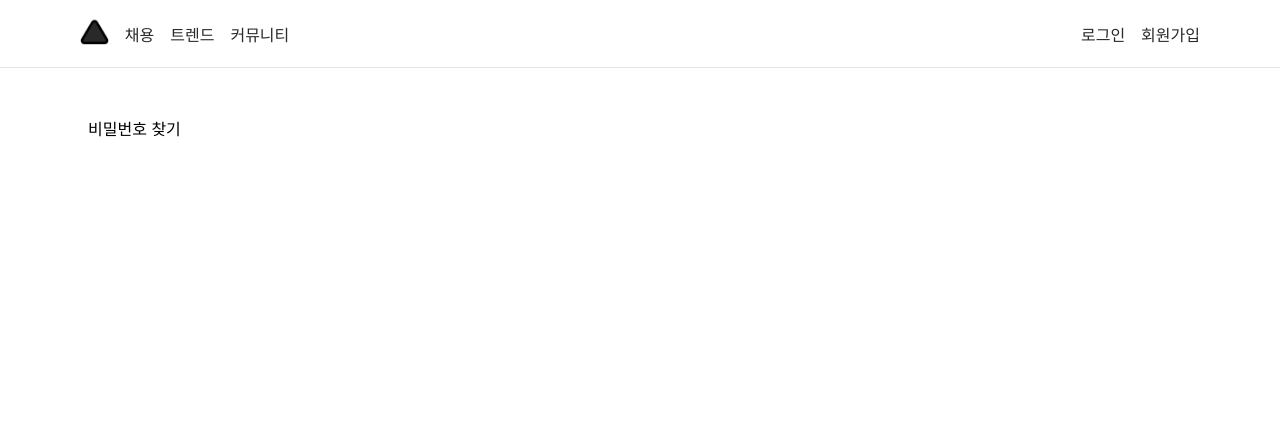
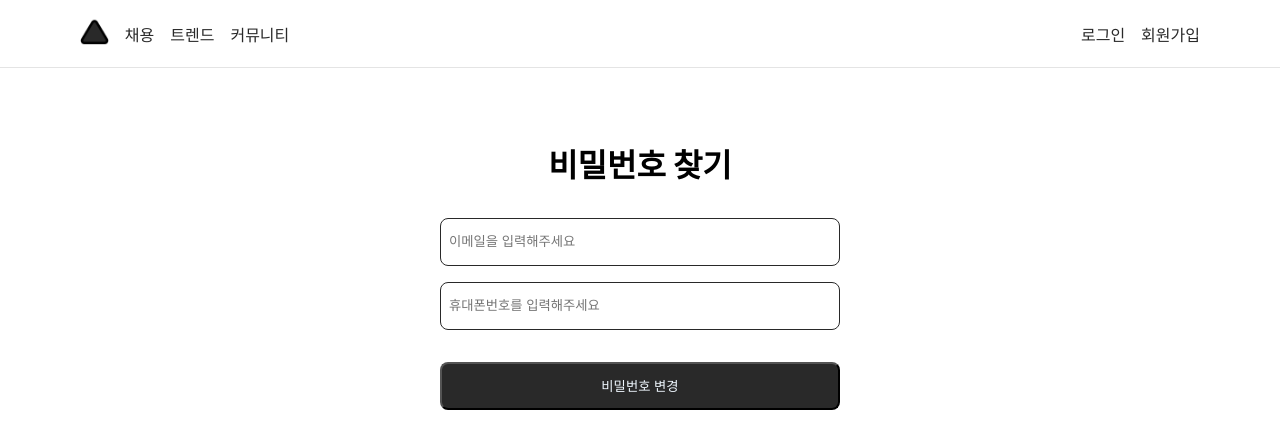
Before and after one commit to posy-m/chefproject, a React (Create React App) app in the folder frontend/: page /findPassword in a window 1280 px wide. Shown: the top 448 px of the page. Built offline with nearby package versions, Linux system fonts and the light colour scheme.

Commit message:
[frontend] findpassword

```diff
--- a/frontend/src/pages/find/FindPassword.tsx
+++ b/frontend/src/pages/find/FindPassword.tsx
@@ -1,9 +1,42 @@
-import React from 'react'
+import React, { useState } from 'react'
+import styles from '../../styles/UserSignupPage.module.css'
+
 
 const FindPassword = () => {
+
+  const [email, setEmail] = useState<string>('')
+  const [phoneNumber, setPhoneNumber] = useState<string>('')
+
+
+  // 이메일 형식 검사
+  const validateEmail = (email: string) => {
+    const emailRegex = /^[^\s@]+@[^\s@]+\.[^\s@]+$/;
+    return emailRegex.test(email);
+  };
+
+  //휴대혼 번호 유효성 검사
+  const validatePhone = (phoneNumber: string) => {
+    const phoneRegex = /^01[0-9]{8,9}$/; // 한국 휴대폰 번호 형식 검사
+    return phoneRegex.test(phoneNumber);
+  };
+
+
+
   return (
-    <div>
-      비밀번호 찾기
+    <div className={styles['signup-box']}>
+      <span>비밀번호 찾기</span>
+      <div className={styles['signup-wrap']}>
+        <input type="text" placeholder='이메일을 입력해주세요' className={styles['default-input']} onChange={(e) => setEmail(e.target.value)} />
+        {!validateEmail(email) && email.length > 0 && (
+          <p className={styles['error-feedback']}>이메일 형식을 확인해주세요</p>)}
+        <input type="text" placeholder='휴대폰번호를 입력해주세요' className={styles['default-input']} required maxLength={11} pattern="[0-9]*" onChange={(e) => setPhoneNumber(e.target.value)} />
+        {!validatePhone(phoneNumber) && phoneNumber.length > 0 && (
+          <p className={styles['error-feedback']}>양식을 다시 확인해주세요</p>
+        )}
+
+      </div>
+      <button >비밀번호 변경</button>
+
     </div>
   )
 }
```
